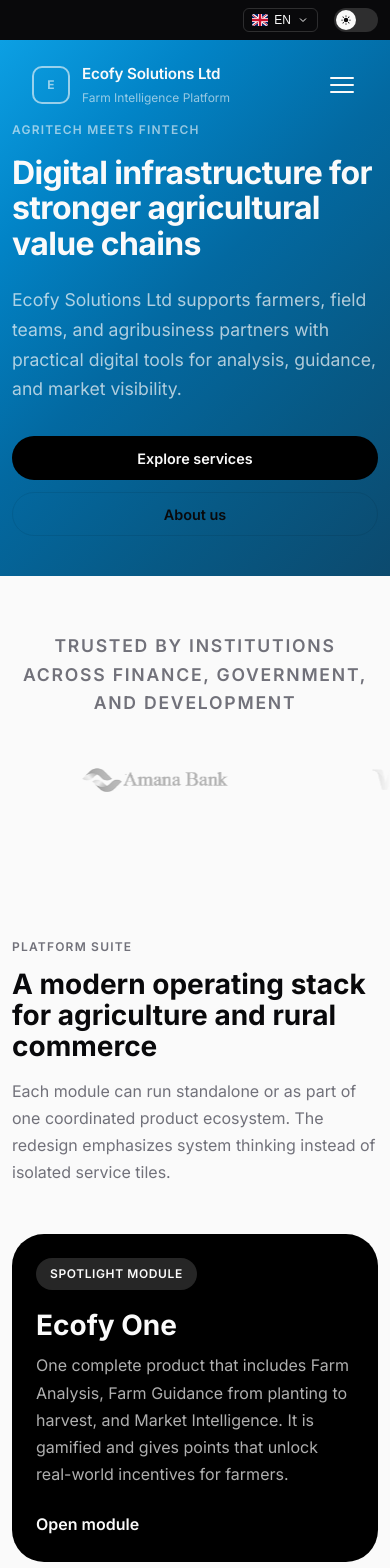
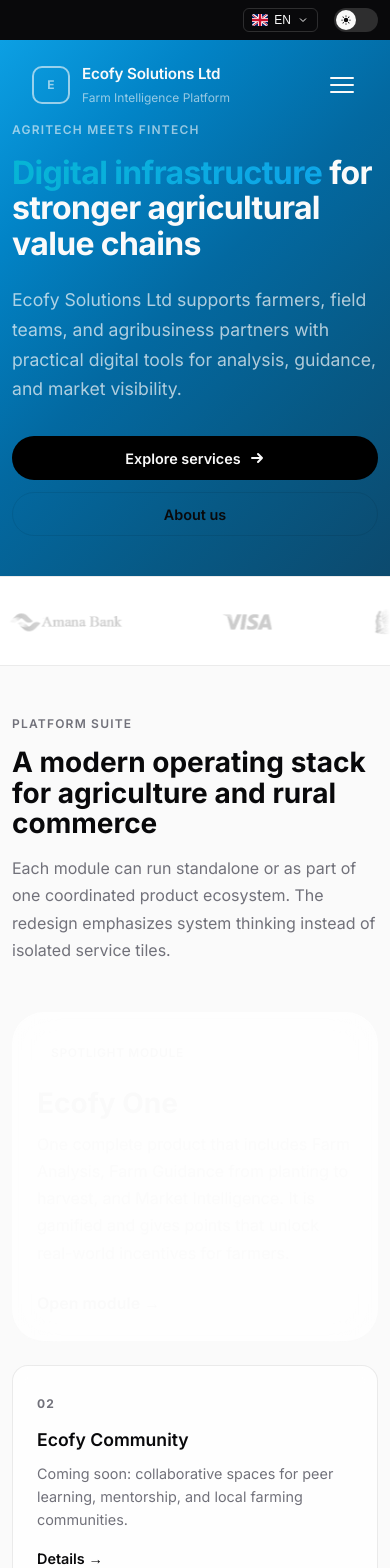
Before and after one commit to GhostWire619/Ecofy-Frontend-New, a Next.js app: page / in a window 390 px wide. Shown: the top 1568 px of the page. Built offline with nearby package versions, Linux system fonts and the light colour scheme.

Commit message:
refactor: enhance UI with new animations and fix scrollbar issue
Fix double scrollbar and update hero, cards, and sections with cool effects

Co-authored-by: isack lugata <176749061+GhostWire619@users.noreply.github.com>

```diff
--- a/app/globals.css
+++ b/app/globals.css
@@ -98,8 +98,8 @@ img {
   margin: 0 auto;
 }
 
-.page-shell {
-  padding-bottom: 0;
+main {
+  min-height: 100vh;
 }
 
 .section {
@@ -536,11 +536,15 @@ img {
 
 /* ===== HERO ===== */
 .hero {
-  padding: 180px 0 80px;
+  position: relative;
+  padding: 180px 0 100px;
   background: var(--hero-gradient);
   min-height: 100vh;
   display: flex;
-  align-items: center;
+  flex-direction: column;
+  align-items: center;
+  justify-content: center;
+  overflow: hidden;
 }
 
 .hero-grid {
@@ -552,9 +556,28 @@ img {
 
 .hero-copy {
   color: #fafafa;
-}
-
-.hero-copy h1 {
+  opacity: 0;
+  transform: translateX(-40px);
+  transition: all 0.8s cubic-bezier(0.16, 1, 0.3, 1);
+}
+
+.hero-copy.is-loaded {
+  opacity: 1;
+  transform: translateX(0);
+}
+
+.hero-eyebrow {
+  opacity: 0;
+  transform: translateY(20px);
+  animation: slideInUp 0.6s cubic-bezier(0.16, 1, 0.3, 1) 0.2s forwards;
+}
+
+.hero-copy.is-loaded .hero-eyebrow {
+  opacity: 1;
+  transform: translateY(0);
+}
+
+.hero-title {
   margin: 16px 0 24px;
   font-size: clamp(2.5rem, 5vw, 4rem);
   font-weight: 700;
@@ -573,10 +596,93 @@ img {
   display: flex;
   gap: 12px;
   margin-top: 32px;
+  opacity: 0;
+  transform: translateY(20px);
+  transition: all 0.6s cubic-bezier(0.16, 1, 0.3, 1) 0.4s;
+}
+
+.hero-copy.is-loaded .hero-actions {
+  opacity: 1;
+  transform: translateY(0);
+}
+
+.hero-actions .button-primary {
+  display: inline-flex;
+  align-items: center;
+  gap: 8px;
+}
+
+.hero-actions .button-primary svg {
+  transition: transform 0.3s ease;
+}
+
+.hero-actions .button-primary:hover svg {
+  transform: translateX(4px);
 }
 
 .hero-visuals {
   position: relative;
+  opacity: 0;
+  transform: translateY(40px);
+  transition: all 0.8s cubic-bezier(0.16, 1, 0.3, 1) 0.3s;
+}
+
+.hero-visuals.is-loaded {
+  opacity: 1;
+  transform: translateY(0);
+}
+
+/* Scroll Indicator */
+.hero-scroll-indicator {
+  position: absolute;
+  bottom: 40px;
+  left: 50%;
+  transform: translateX(-50%);
+  display: flex;
+  flex-direction: column;
+  align-items: center;
+  gap: 12px;
+  color: rgba(255, 255, 255, 0.6);
+  font-size: 0.75rem;
+  letter-spacing: 0.1em;
+  text-transform: uppercase;
+  opacity: 0;
+  transition: opacity 0.6s ease 1s;
+}
+
+.hero-scroll-indicator.is-loaded {
+  opacity: 1;
+}
+
+.scroll-line {
+  width: 1px;
+  height: 60px;
+  background: rgba(255, 255, 255, 0.2);
+  position: relative;
+  overflow: hidden;
+}
+
+.scroll-dot {
+  position: absolute;
+  top: 0;
+  left: 0;
+  width: 100%;
+  height: 20px;
+  background: rgba(255, 255, 255, 0.8);
+  animation: scrollDot 2s ease-in-out infinite;
+}
+
+@keyframes scrollDot {
+  0% { top: 0; opacity: 1; }
+  50% { top: 100%; opacity: 0; }
+  51% { top: 0; opacity: 0; }
+  100% { top: 0; opacity: 1; }
+}
+
+@media (max-width: 1024px) {
+  .hero-scroll-indicator {
+    display: none;
+  }
 }
 
 .hero-card {
@@ -658,55 +764,63 @@ img {
   align-items: end;
 }
 
-/* ===== PARTNERS / LOGO MARQUEE ===== */
-.logo-marquee-section {
-  padding: 40px 0 80px;
-  background: var(--bg);
-}
-
-.logo-marquee-heading {
-  text-align: center;
-  margin-bottom: 32px;
-}
-
-.logo-marquee-heading .eyebrow {
-  color: var(--muted);
-}
-
-.logo-marquee-shell {
+/* ===== PARTNERS STRIP ===== */
+.partners-strip {
+  padding: 24px 0;
+  background: var(--surface);
+  border-top: 1px solid var(--line);
+  border-bottom: 1px solid var(--line);
   overflow: hidden;
-  mask-image: linear-gradient(90deg, transparent, black 10%, black 90%, transparent);
-}
-
-.logo-marquee-track {
-  display: flex;
-  align-items: center;
-  gap: 48px;
+}
+
+.partners-track-wrapper {
+  overflow: hidden;
+  mask-image: linear-gradient(90deg, transparent, black 5%, black 95%, transparent);
+  -webkit-mask-image: linear-gradient(90deg, transparent, black 5%, black 95%, transparent);
+}
+
+.partners-track {
+  display: flex;
+  align-items: center;
+  gap: 64px;
   width: max-content;
-  animation: logo-marquee 30s linear infinite;
-}
-
-.logo-marquee-item {
+  padding: 0 32px;
+}
+
+.partners-track.is-scrolling {
+  animation: partners-scroll 25s linear infinite;
+}
+
+@keyframes partners-scroll {
+  0% { transform: translateX(0); }
+  100% { transform: translateX(-33.333%); }
+}
+
+.partner-logo {
   display: flex;
   align-items: center;
   justify-content: center;
-  min-width: 160px;
-  height: 60px;
-  padding: 12px 24px;
-}
-
-.logo-marquee-item img {
-  height: 36px;
+  flex-shrink: 0;
+  height: 40px;
+  opacity: 0.4;
+  transition: all var(--transition-base);
+}
+
+.partner-logo:hover {
+  opacity: 1;
+}
+
+.partner-logo img {
+  height: 32px;
   width: auto;
+  max-width: 120px;
   object-fit: contain;
   filter: grayscale(1);
-  opacity: 0.6;
-  transition: all var(--transition-base);
-}
-
-.logo-marquee-item:hover img {
+  transition: filter var(--transition-base);
+}
+
+.partner-logo:hover img {
   filter: grayscale(0);
-  opacity: 1;
 }
 
 /* ===== SERVICES SECTION ===== */
@@ -1854,6 +1968,14 @@ img {
   .advisory-redesign-panel {
     grid-template-columns: 1fr;
   }
+
+  .hero-visuals {
+    display: none;
+  }
+
+  .hero-grid {
+    grid-template-columns: 1fr;
+  }
 }
 
 @media (max-width: 768px) {
@@ -1985,29 +2107,166 @@ img {
 }
 
 /* ===== KEYFRAMES ===== */
-@keyframes logo-marquee {
-  from {
-    transform: translateX(0);
-  }
-  to {
-    transform: translateX(-50%);
-  }
-}
-
 @keyframes pulse {
-  0%, 100% {
-    opacity: 1;
-  }
-  50% {
-    opacity: 0.5;
-  }
+  0%, 100% { opacity: 1; }
+  50% { opacity: 0.5; }
 }
 
 @keyframes float {
-  0%, 100% {
-    transform: translateY(0);
-  }
-  50% {
-    transform: translateY(-10px);
-  }
-}
+  0%, 100% { transform: translateY(0); }
+  50% { transform: translateY(-10px); }
+}
+
+@keyframes shimmer {
+  0% { background-position: -200% 0; }
+  100% { background-position: 200% 0; }
+}
+
+@keyframes glow {
+  0%, 100% { box-shadow: 0 0 20px rgba(14, 165, 233, 0.2); }
+  50% { box-shadow: 0 0 40px rgba(14, 165, 233, 0.4); }
+}
+
+@keyframes slideInUp {
+  from { opacity: 0; transform: translateY(60px); }
+  to { opacity: 1; transform: translateY(0); }
+}
+
+@keyframes slideInLeft {
+  from { opacity: 0; transform: translateX(-60px); }
+  to { opacity: 1; transform: translateX(0); }
+}
+
+@keyframes slideInRight {
+  from { opacity: 0; transform: translateX(60px); }
+  to { opacity: 1; transform: translateX(0); }
+}
+
+@keyframes scaleIn {
+  from { opacity: 0; transform: scale(0.9); }
+  to { opacity: 1; transform: scale(1); }
+}
+
+@keyframes bounceIn {
+  0% { opacity: 0; transform: scale(0.3); }
+  50% { transform: scale(1.05); }
+  70% { transform: scale(0.9); }
+  100% { opacity: 1; transform: scale(1); }
+}
+
+/* Modern Scroll Animations */
+.scroll-reveal {
+  opacity: 0;
+  transform: translateY(40px);
+  transition: all 0.8s cubic-bezier(0.16, 1, 0.3, 1);
+}
+
+.scroll-reveal.is-visible {
+  opacity: 1;
+  transform: translateY(0);
+}
+
+.scroll-reveal-left {
+  opacity: 0;
+  transform: translateX(-60px);
+  transition: all 0.8s cubic-bezier(0.16, 1, 0.3, 1);
+}
+
+.scroll-reveal-left.is-visible {
+  opacity: 1;
+  transform: translateX(0);
+}
+
+.scroll-reveal-right {
+  opacity: 0;
+  transform: translateX(60px);
+  transition: all 0.8s cubic-bezier(0.16, 1, 0.3, 1);
+}
+
+.scroll-reveal-right.is-visible {
+  opacity: 1;
+  transform: translateX(0);
+}
+
+.scroll-reveal-scale {
+  opacity: 0;
+  transform: scale(0.85);
+  transition: all 0.8s cubic-bezier(0.16, 1, 0.3, 1);
+}
+
+.scroll-reveal-scale.is-visible {
+  opacity: 1;
+  transform: scale(1);
+}
+
+/* Stagger children animations */
+.stagger-children > * {
+  opacity: 0;
+  transform: translateY(30px);
+  transition: all 0.6s cubic-bezier(0.16, 1, 0.3, 1);
+}
+
+.stagger-children.is-visible > *:nth-child(1) { transition-delay: 0ms; opacity: 1; transform: translateY(0); }
+.stagger-children.is-visible > *:nth-child(2) { transition-delay: 80ms; opacity: 1; transform: translateY(0); }
+.stagger-children.is-visible > *:nth-child(3) { transition-delay: 160ms; opacity: 1; transform: translateY(0); }
+.stagger-children.is-visible > *:nth-child(4) { transition-delay: 240ms; opacity: 1; transform: translateY(0); }
+.stagger-children.is-visible > *:nth-child(5) { transition-delay: 320ms; opacity: 1; transform: translateY(0); }
+.stagger-children.is-visible > *:nth-child(6) { transition-delay: 400ms; opacity: 1; transform: translateY(0); }
+
+/* Hover lift effect */
+.hover-lift {
+  transition: transform 0.3s cubic-bezier(0.16, 1, 0.3, 1), box-shadow 0.3s ease;
+}
+
+.hover-lift:hover {
+  transform: translateY(-8px);
+  box-shadow: 0 20px 40px rgba(0, 0, 0, 0.15);
+}
+
+.dark .hover-lift:hover {
+  box-shadow: 0 20px 40px rgba(0, 0, 0, 0.4);
+}
+
+/* Magnetic button effect */
+.magnetic-btn {
+  position: relative;
+  transition: transform 0.3s cubic-bezier(0.16, 1, 0.3, 1);
+}
+
+.magnetic-btn::after {
+  content: '';
+  position: absolute;
+  inset: -4px;
+  border-radius: inherit;
+  background: linear-gradient(135deg, rgba(14, 165, 233, 0.3), rgba(6, 182, 212, 0.3));
+  opacity: 0;
+  z-index: -1;
+  transition: opacity 0.3s ease;
+}
+
+.magnetic-btn:hover::after {
+  opacity: 1;
+}
+
+/* Text gradient animation */
+.text-gradient {
+  background: linear-gradient(135deg, #0ea5e9, #06b6d4, #0ea5e9);
+  background-size: 200% auto;
+  -webkit-background-clip: text;
+  background-clip: text;
+  -webkit-text-fill-color: transparent;
+  animation: shimmer 3s linear infinite;
+}
+
+/* Glass card effect */
+.glass-card {
+  background: rgba(255, 255, 255, 0.7);
+  backdrop-filter: blur(20px);
+  -webkit-backdrop-filter: blur(20px);
+  border: 1px solid rgba(255, 255, 255, 0.3);
+}
+
+.dark .glass-card {
+  background: rgba(24, 24, 27, 0.7);
+  border: 1px solid rgba(255, 255, 255, 0.1);
+}
--- a/app/page.js
+++ b/app/page.js
@@ -29,9 +29,10 @@ import ContactSection from "@/components/sections/ContactSection";
 
 export default function HomePage() {
   return (
-    <main className="page-shell">
+    <>
       <TopBar />
       <Header navigation={navigation} />
+      <main>
         <Hero slides={heroSlides} />
         <PartnersSection partners={partners} />
         <ServiceGrid services={services} />
@@ -42,7 +43,8 @@ export default function HomePage() {
         <TestimonialsSection testimonials={testimonials} />
         <NewsSection posts={posts} />
         <ContactSection services={services} contactDetails={contactDetails} />
+      </main>
       <Footer footer={footer} />
-    </main>
+    </>
   );
 }
--- a/components/sections/Hero.jsx
+++ b/components/sections/Hero.jsx
@@ -7,51 +7,37 @@ export default function Hero({ slides }) {
   const [isLoaded, setIsLoaded] = useState(false);
 
   useEffect(() => {
-    setIsLoaded(true);
+    const timer = setTimeout(() => setIsLoaded(true), 100);
+    return () => clearTimeout(timer);
   }, []);
 
   return (
     <section className="hero">
       <div className="shell hero-grid">
-        <div className={`hero-copy ${isLoaded ? "anim-fade-right is-visible" : "anim-fade-right"}`}>
-          <p className="eyebrow">{first.eyebrow}</p>
-          <h1>{first.title}</h1>
+        <div className={`hero-copy ${isLoaded ? "is-loaded" : ""}`}>
+          <p className="eyebrow hero-eyebrow">{first.eyebrow}</p>
+          <h1 className="hero-title">
+            <span className="text-gradient">{first.title.split(" ").slice(0, 2).join(" ")}</span>{" "}
+            {first.title.split(" ").slice(2).join(" ")}
+          </h1>
           <p className="hero-text">{first.description}</p>
-          <div
-            className="hero-actions"
-            style={{
-              opacity: isLoaded ? 1 : 0,
-              transform: isLoaded ? "translateY(0)" : "translateY(20px)",
-              transition: "all 0.6s cubic-bezier(0.16, 1, 0.3, 1) 0.3s"
-            }}
-          >
-            <a className="button button-primary" href={first.primary.href}>
+          <div className="hero-actions">
+            <a className="button button-primary magnetic-btn" href={first.primary.href}>
               {first.primary.label}
+              <svg width="16" height="16" viewBox="0 0 16 16" fill="none" xmlns="http://www.w3.org/2000/svg">
+                <path d="M3 8H13M13 8L9 4M13 8L9 12" stroke="currentColor" strokeWidth="2" strokeLinecap="round" strokeLinejoin="round"/>
+              </svg>
             </a>
             <a className="button button-secondary" href={first.secondary.href}>
               {first.secondary.label}
             </a>
           </div>
         </div>
-        <div
-          className="hero-visuals"
-          style={{
-            opacity: isLoaded ? 1 : 0,
-            transform: isLoaded ? "translateY(0)" : "translateY(40px)",
-            transition: "all 0.8s cubic-bezier(0.16, 1, 0.3, 1) 0.2s"
-          }}
-        >
-          <article className="hero-card hero-card-main">
+        <div className={`hero-visuals ${isLoaded ? "is-loaded" : ""}`}>
+          <article className="hero-card hero-card-main hover-lift">
             <img src={first.image} alt={first.title} />
           </article>
-          <article
-            className="hero-card hero-card-accent"
-            style={{
-              opacity: isLoaded ? 1 : 0,
-              transform: isLoaded ? "translate(0, 0)" : "translate(20px, 20px)",
-              transition: "all 0.6s cubic-bezier(0.16, 1, 0.3, 1) 0.5s"
-            }}
-          >
+          <article className="hero-card hero-card-accent glass-card hover-lift">
             <img src={second.image} alt={second.title} />
             <div>
               <p className="eyebrow">{second.eyebrow}</p>
@@ -60,6 +46,14 @@ export default function Hero({ slides }) {
           </article>
         </div>
       </div>
+
+      {/* Scroll indicator */}
+      <div className={`hero-scroll-indicator ${isLoaded ? "is-loaded" : ""}`}>
+        <span>Scroll to explore</span>
+        <div className="scroll-line">
+          <div className="scroll-dot"></div>
+        </div>
+      </div>
     </section>
   );
 }
--- a/components/sections/PartnersSection.jsx
+++ b/components/sections/PartnersSection.jsx
@@ -1,29 +1,28 @@
 "use client";
 
-import AnimatedSection from "@/components/ui/AnimatedSection";
+import { useEffect, useState } from "react";
 
 export default function PartnersSection({ partners }) {
-  const marqueePartners = [...partners, ...partners];
+  const [isVisible, setIsVisible] = useState(false);
+  const marqueePartners = [...partners, ...partners, ...partners];
+
+  useEffect(() => {
+    const timer = setTimeout(() => setIsVisible(true), 200);
+    return () => clearTimeout(timer);
+  }, []);
 
   return (
-    <section className="logo-marquee-section">
-      <div className="shell">
-        <AnimatedSection animation="fade-up">
-          <div className="section-heading logo-marquee-heading">
-            <p className="eyebrow">Trusted by institutions across finance, government, and development</p>
-          </div>
-        </AnimatedSection>
-      </div>
-      <div className="logo-marquee-shell">
-        <div className="logo-marquee-track">
+    <section className="partners-strip">
+      <div className="partners-track-wrapper">
+        <div className={`partners-track ${isVisible ? "is-scrolling" : ""}`}>
           {marqueePartners.map((partner, index) => (
-            <article
+            <div
               key={`${partner.name}-${index}`}
-              className="logo-marquee-item"
+              className="partner-logo"
               title={partner.name}
             >
-              <img src={partner.logo} alt={partner.name} />
-            </article>
+              <img src={partner.logo} alt={partner.name} loading="lazy" />
+            </div>
           ))}
         </div>
       </div>
--- a/components/sections/ServiceGrid.jsx
+++ b/components/sections/ServiceGrid.jsx
@@ -1,6 +1,6 @@
 "use client";
 
-import AnimatedSection, { AnimatedItem } from "@/components/ui/AnimatedSection";
+import AnimatedSection, { AnimatedCard } from "@/components/ui/AnimatedSection";
 
 export default function ServiceGrid({ services }) {
   const [highlight, ...rest] = services;
@@ -20,26 +20,24 @@ export default function ServiceGrid({ services }) {
 
       <div className="service-redesign-layout">
         <AnimatedSection animation="fade-right" delay={100}>
-          <article className="service-feature-card">
+          <article className="service-feature-card glass-card">
             <span className="service-feature-kicker">Spotlight module</span>
             <h3>{highlight.title}</h3>
             <p>{highlight.description}</p>
-            <a href={highlight.href}>Open module</a>
+            <a href={highlight.href} className="magnetic-btn">Open module &rarr;</a>
           </article>
         </AnimatedSection>
 
-        <div className="service-stream-grid">
+        <AnimatedSection animation="stagger" stagger className="service-stream-grid">
           {rest.map((service, index) => (
-            <AnimatedItem key={service.title} index={index} baseDelay={150} animation="fade-up">
-              <article className="service-stream-card">
-                <span className="service-stream-index">0{index + 2}</span>
-                <h3>{service.title}</h3>
-                <p>{service.description}</p>
-                <a href={service.href}>Details</a>
-              </article>
-            </AnimatedItem>
+            <article key={service.title} className="service-stream-card hover-lift">
+              <span className="service-stream-index">0{index + 2}</span>
+              <h3>{service.title}</h3>
+              <p>{service.description}</p>
+              <a href={service.href}>Details &rarr;</a>
+            </article>
           ))}
-        </div>
+        </AnimatedSection>
       </div>
 
       <AnimatedSection animation="fade-up" delay={300}>
--- a/components/ui/AnimatedSection.jsx
+++ b/components/ui/AnimatedSection.jsx
@@ -7,26 +7,27 @@ export default function AnimatedSection({
   className = "",
   animation = "fade-up",
   delay = 0,
+  stagger = false,
   ...props
 }) {
-  const { ref, isVisible } = useScrollAnimation();
+  const { ref, isVisible } = useScrollAnimation({ threshold: 0.1 });
 
   const animationClasses = {
-    "fade-up": "anim-fade-up",
-    "fade-down": "anim-fade-down",
-    "fade-left": "anim-fade-left",
-    "fade-right": "anim-fade-right",
-    "scale": "anim-scale",
-    "blur": "anim-blur",
+    "fade-up": "scroll-reveal",
+    "fade-down": "scroll-reveal",
+    "fade-left": "scroll-reveal-left",
+    "fade-right": "scroll-reveal-right",
+    "scale": "scroll-reveal-scale",
+    "stagger": "stagger-children",
   };
 
-  const animClass = animationClasses[animation] || animationClasses["fade-up"];
+  const animClass = stagger ? "stagger-children" : (animationClasses[animation] || "scroll-reveal");
 
   return (
     <div
       ref={ref}
       className={`${animClass} ${isVisible ? "is-visible" : ""} ${className}`}
-      style={{ transitionDelay: `${delay}ms` }}
+      style={{ transitionDelay: delay ? `${delay}ms` : undefined }}
       {...props}
     >
       {children}
@@ -42,18 +43,16 @@ export function AnimatedItem({
   animation = "fade-up",
   ...props
 }) {
-  const { ref, isVisible } = useScrollAnimation();
+  const { ref, isVisible } = useScrollAnimation({ threshold: 0.1 });
 
   const animationClasses = {
-    "fade-up": "anim-fade-up",
-    "fade-down": "anim-fade-down",
-    "fade-left": "anim-fade-left",
-    "fade-right": "anim-fade-right",
-    "scale": "anim-scale",
-    "blur": "anim-blur",
+    "fade-up": "scroll-reveal",
+    "fade-left": "scroll-reveal-left",
+    "fade-right": "scroll-reveal-right",
+    "scale": "scroll-reveal-scale",
   };
 
-  const animClass = animationClasses[animation] || animationClasses["fade-up"];
+  const animClass = animationClasses[animation] || "scroll-reveal";
 
   return (
     <div
@@ -66,3 +65,22 @@ export function AnimatedItem({
     </div>
   );
 }
+
+export function AnimatedCard({
+  children,
+  className = "",
+  hover = true,
+  ...props
+}) {
+  const { ref, isVisible } = useScrollAnimation({ threshold: 0.1 });
+
+  return (
+    <div
+      ref={ref}
+      className={`scroll-reveal-scale ${isVisible ? "is-visible" : ""} ${hover ? "hover-lift" : ""} ${className}`}
+      {...props}
+    >
+      {children}
+    </div>
+  );
+}
```
Also changed, not shown: components/sections/PillarsSection.jsx (+11 -13 lines), components/sections/StatsSection.jsx (+8 -10 lines), components/sections/TestimonialsSection.jsx (+6 -8 lines). Lines whose indentation alone changed are shown as unchanged.
